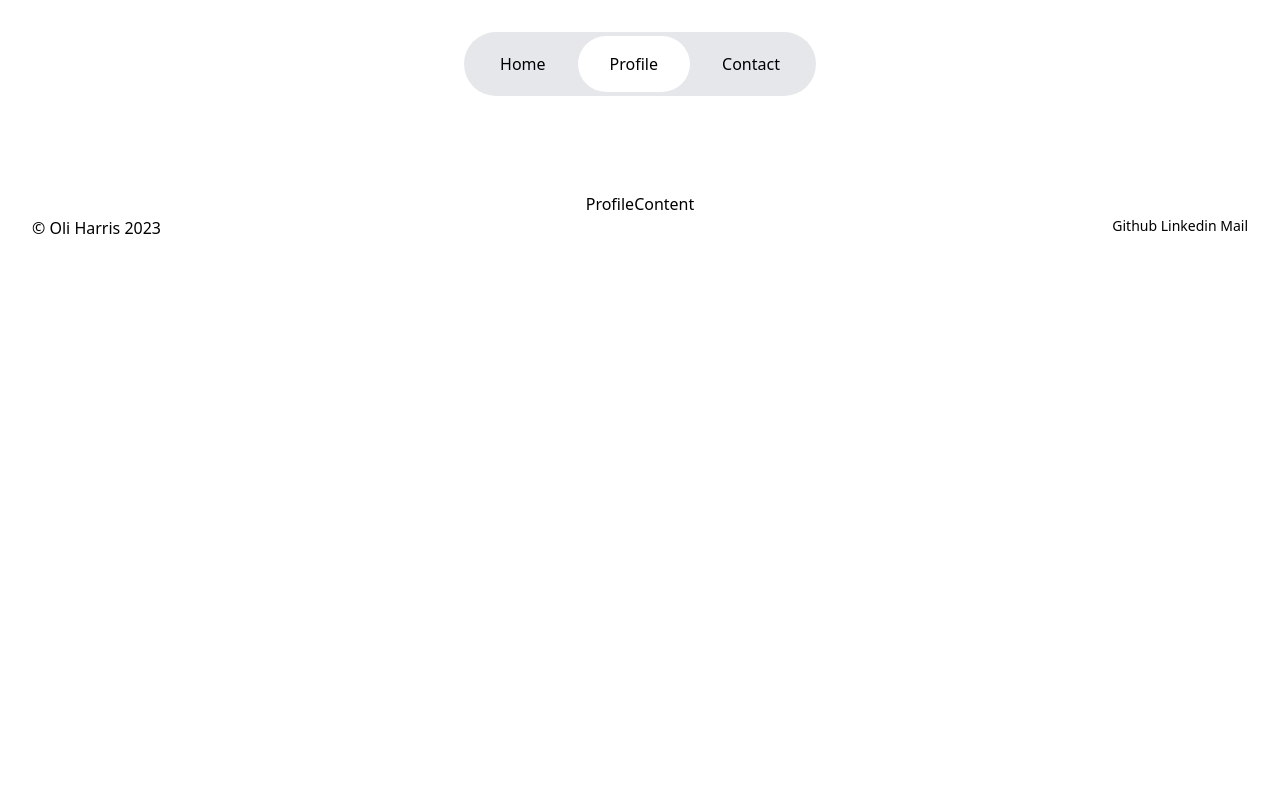
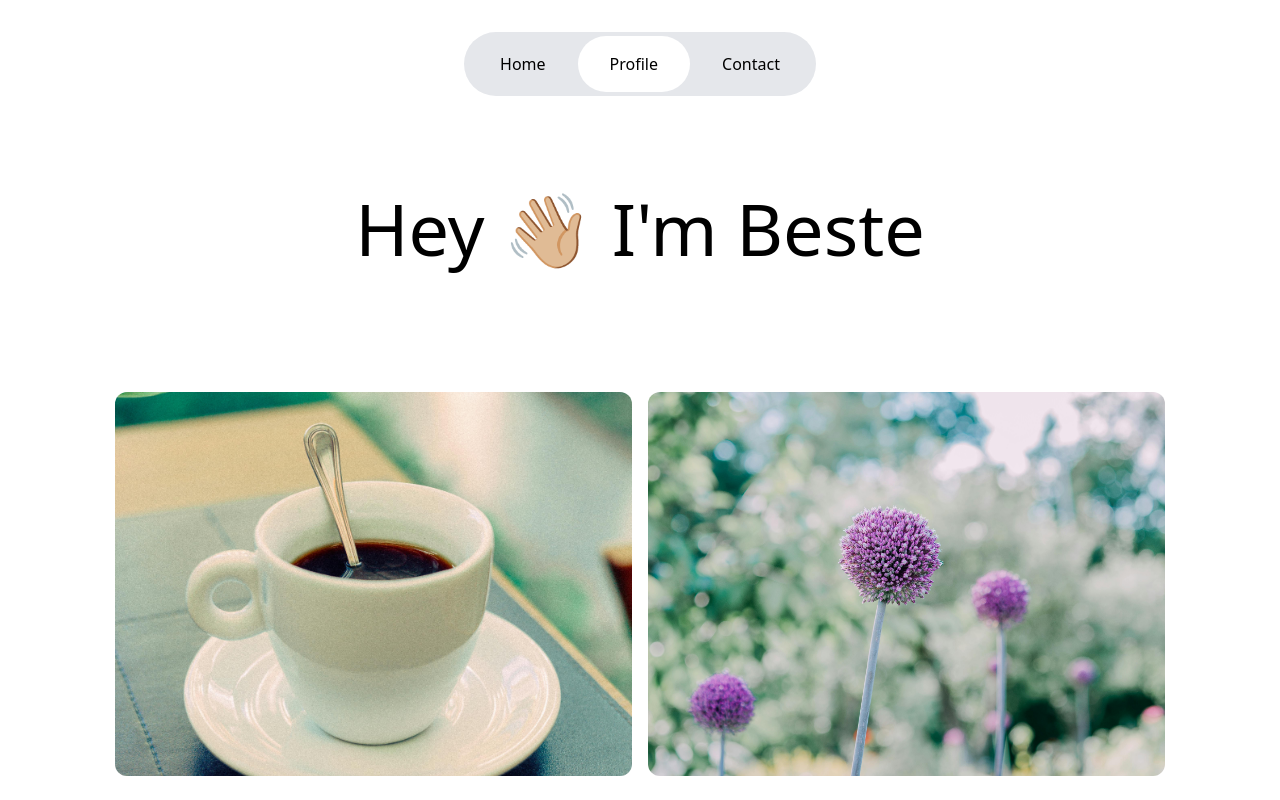
Before and after one commit to bbbayhan/svelte-ohstudio-copy, a SvelteKit app: page / in a window 1280 px wide. Both pictures are taken after a click on the button "Profile". Shown: the top 800 px of the page. Built offline with nearby package versions, Linux system fonts and the light colour scheme.

Commit message:
Add profile and contact pages

```diff
--- /dev/null
+++ b/src/components/contact.svelte
@@ -0,0 +1,7 @@
+<section class="home_title">
+	<h1 class="mx-72 text-center text-7xl">Let's work together.</h1>
+	<a
+		href="mailto:bestebbayhan@gmail.com"
+		class="mx-72 block text-center text-7xl text-gray-400 hover:text-gray-200">Get in touch.</a
+	>
+</section>
--- /dev/null
+++ b/src/components/profile.svelte
@@ -0,0 +1,15 @@
+<section class="home_title">
+	<h1 class="mx-72 text-center text-7xl">Hey 👋🏼 I'm Beste</h1>
+</section>
+<section class="mx-12 my-32 grid grid-cols-2 gap-4">
+	<img class="h-96 w-full rounded-xl object-cover" alt="coffee" src="./img1.jpg" />
+	<img class="h-96 w-full rounded-xl object-cover" alt="flower" src="./img2.jpg" />
+</section>
+<section class="mx-12 my-32 flex flex-col gap-4">
+	<h2 class="mx-72 text-center text-5xl">About</h2>
+	<p class="mx-72 text-center text-2xl font-light">About section</p>
+</section>
+<section class="mx-12 my-32 flex flex-col gap-4">
+	<h2 class="mx-72 text-center text-5xl">Experience</h2>
+	<p class="mx-72 text-center text-2xl font-light">Experience section</p>
+</section>
--- a/src/routes/+page.svelte
+++ b/src/routes/+page.svelte
@@ -1,5 +1,7 @@
 <script lang="ts">
+	import Contact from '../components/contact.svelte';
 	import Home from '../components/home.svelte';
+	import Profile from '../components/profile.svelte';
 	import Tabs from '../components/tabs.svelte';
 
 	let selectedTab = $state('0');
@@ -18,9 +20,9 @@
 			<Home />
 		{/if}
 		{#if selectedTab === '1'}
-			<div>ProfileContent</div>{/if}
+			<Profile />{/if}
 		{#if selectedTab === '2'}
-			<div>ContactContent</div>{/if}
+			<Contact />{/if}
 	</div>
 </main>
 <footer class="mb-8 flex justify-between px-8">
```
